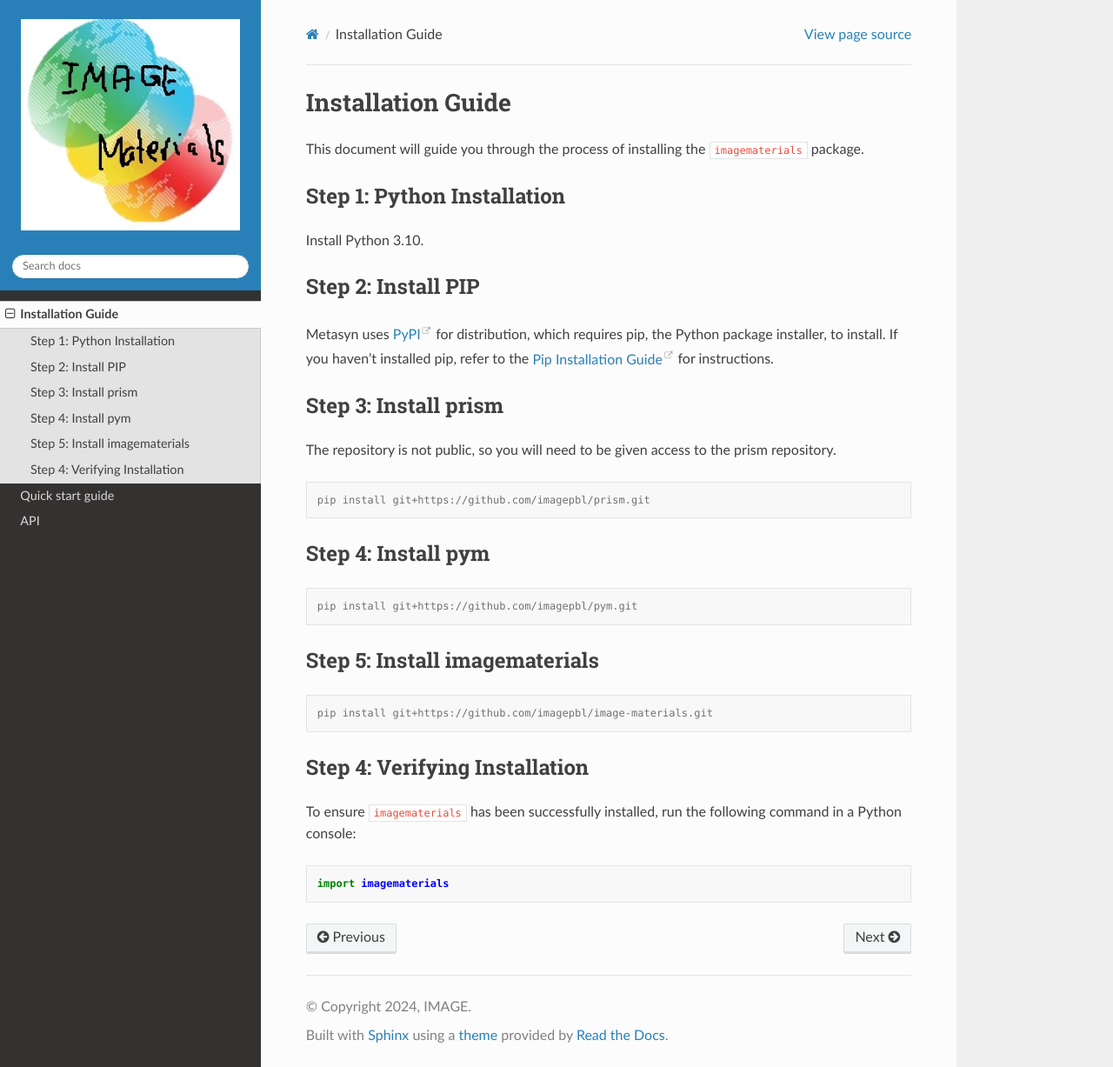
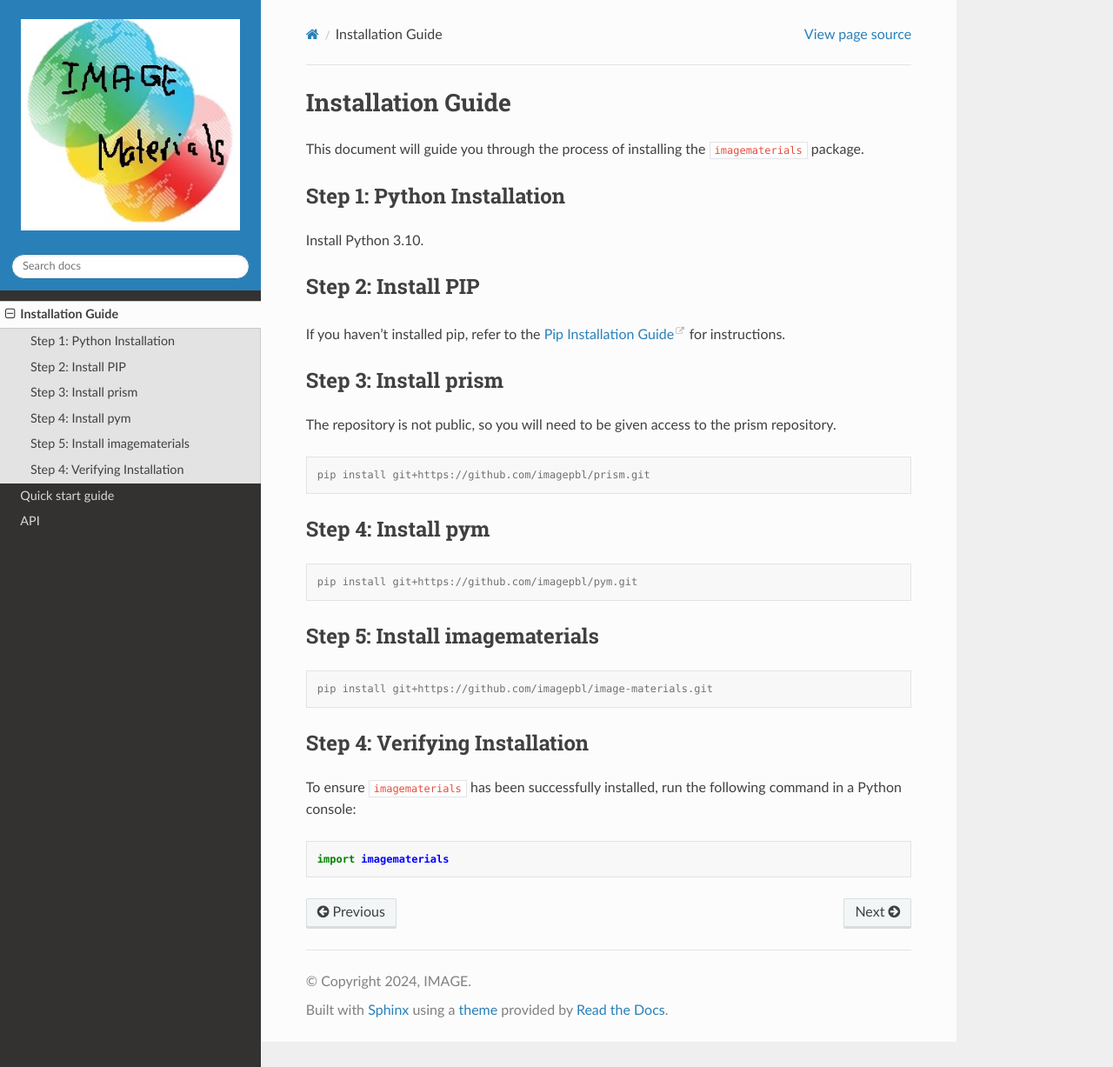
Before and after one commit to imagepbl/image-materials, a Sphinx documentation site: the page built from docs/source/installation.rst, in a window 1280 px wide and 1227 px high. Shown: the whole window at 87% size. Built offline with Sphinx 7.4.7 and the Read the Docs theme 3.1.0, drawn with Linux system fonts in a browser that asks for light colours.

Commit message:
Remove last reference to metasyn

```diff
--- a/docs/source/installation.rst
+++ b/docs/source/installation.rst
@@ -13,7 +13,7 @@ Install Python 3.10.
 Step 2: Install PIP
 ----------------------
 
-Metasyn uses `PyPI <https://pypi.org/project/metasyn/>`_ for distribution, which requires pip, the Python package installer, to install. If you haven't installed pip, refer to the `Pip Installation Guide <https://pip.pypa.io/en/stable/installation/>`_ for instructions.
+If you haven't installed pip, refer to the `Pip Installation Guide <https://pip.pypa.io/en/stable/installation/>`_ for instructions.
 
 Step 3: Install prism
 ---------------------
```
